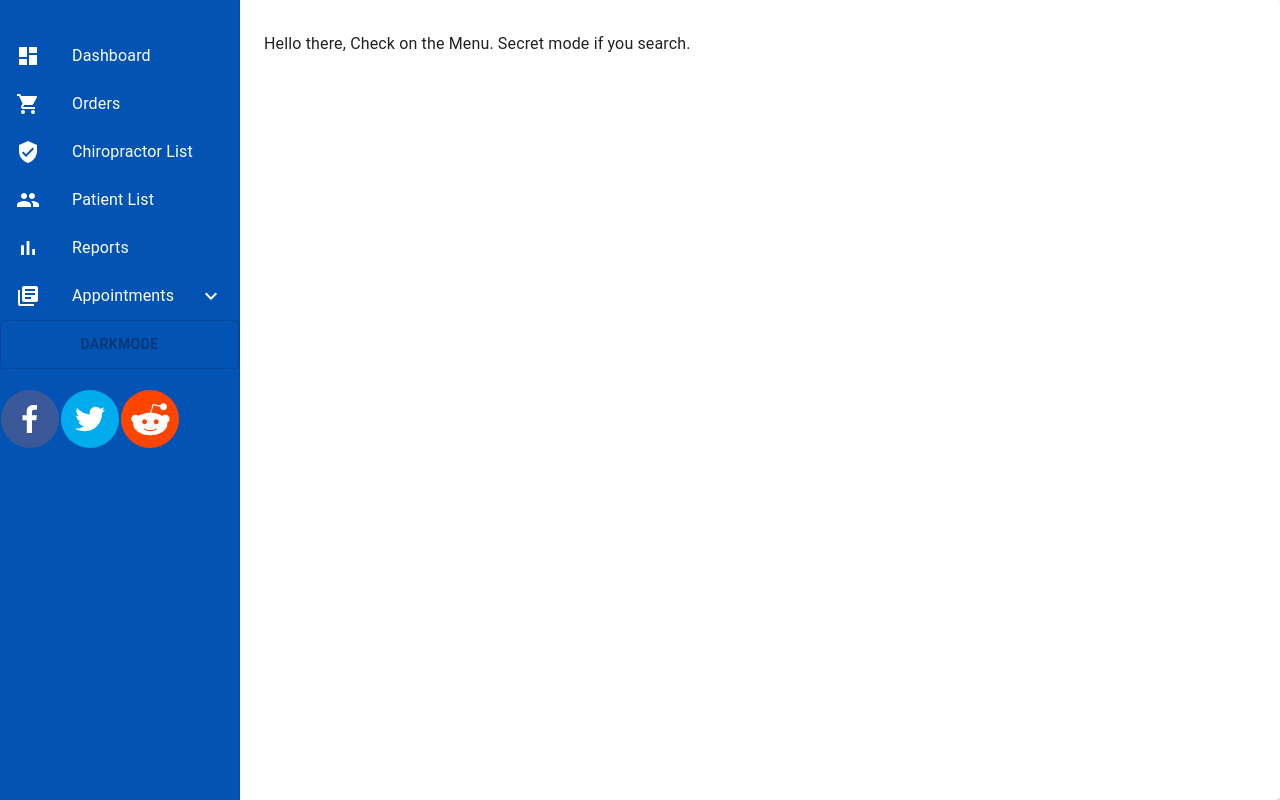
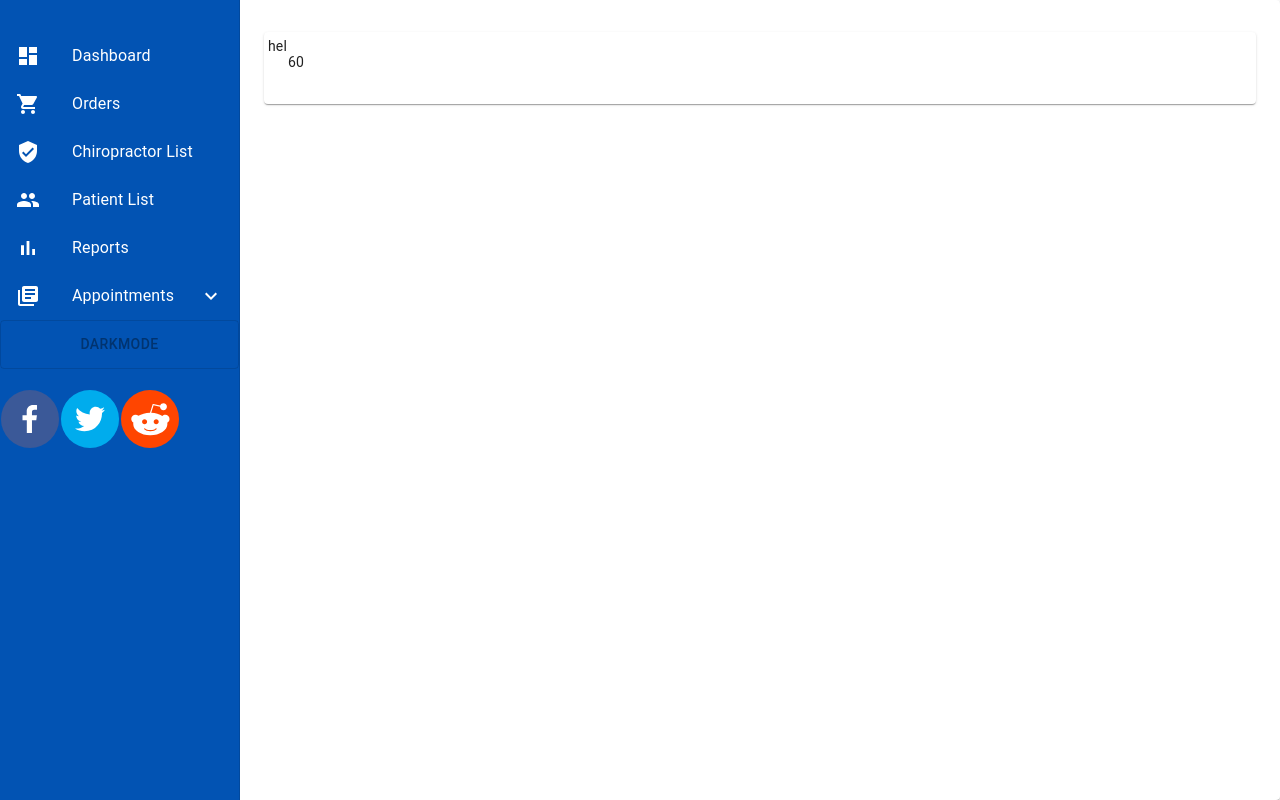
Before and after one commit to anthonyNgan/MSA-Phase-Two, a React (Create React App) app in the folder View/app/: page / in a window 1280 px wide. Built offline with nearby package versions, Linux system fonts and the light colour scheme.

Commit message:
dashboard

```diff
--- a/View/app/src/api/api.tsx
+++ b/View/app/src/api/api.tsx
@@ -1,7 +1,7 @@
 import { IChiropractors } from '../common/Interface';
 
 /*const API_BASE_URL = process.env.NODE_ENV === "development" ? "https://chiropractor-api.azurewebsites.net/api/" : "https://localhost:44361/api/";*/
-const API_BASE_URL = process.env.NODE_ENV === "development" ? "https://localhost:44361/api/" : "https://chiropractor-api.azurewebsites.net/api/";
+const API_BASE_URL = process.env.NODE_ENV === "development" ? "https://chiropractor-api.azurewebsites.net/api/" : "https://localhost:44361/api/";
 const Chiropractor_API_URL = API_BASE_URL + "chiropractors/";
 /*const Chiropractor_ID_API_URL = Chiropractor_API_URL + ${id};*/
 
--- a/View/app/src/components/Chiropractors/Chiropractors.tsx
+++ b/View/app/src/components/Chiropractors/Chiropractors.tsx
@@ -1,4 +1,4 @@
-import React, { useState, useEffect, ChangeEvent } from 'react';
+import React, { useState, useEffect } from 'react';
 import { IChiropractors } from '../../common/Interface';
 
 import { getArray, postArray, editArray, deleteArray } from '../../api/api';
--- a/View/app/src/components/Dashboard/Dashboard.tsx
+++ b/View/app/src/components/Dashboard/Dashboard.tsx
@@ -1,12 +1,32 @@
 import React from 'react';
-import { Typography } from '@material-ui/core';
+import { makeStyles } from '@material-ui/core/styles'
+import { Typography, Card, CardContent, CardActions, Grid } from '@material-ui/core';
+
+const useStyles = makeStyles({
+    root: {
+        minWidth: 275,
+    }
+})
 
 const Dashboard = () => {
+    const classes = useStyles();
+
     return (
         <>
-            <Typography>Hello there,
-            Check on the Menu.
-            Secret mode if you search.</Typography>
+            <Card className={classes.root }>
+                <CardContent>
+                    <Grid
+                        container
+                        justify="space-between"
+                        spacing={3}
+                    >
+                        hel
+                    </Grid>
+                    <CardActions>
+                        60
+                    </CardActions>
+                </CardContent>
+            </Card>
         </>
     )
 
```
